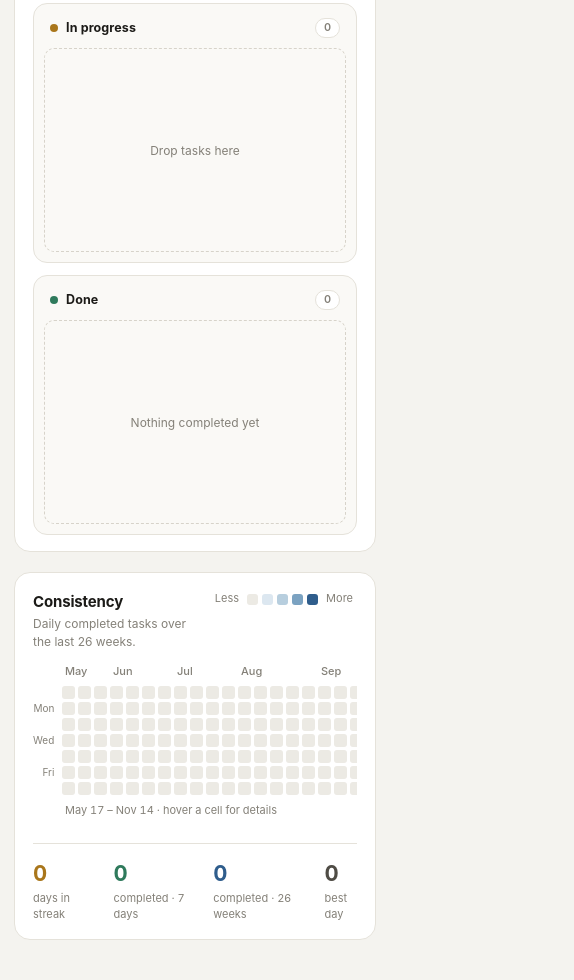
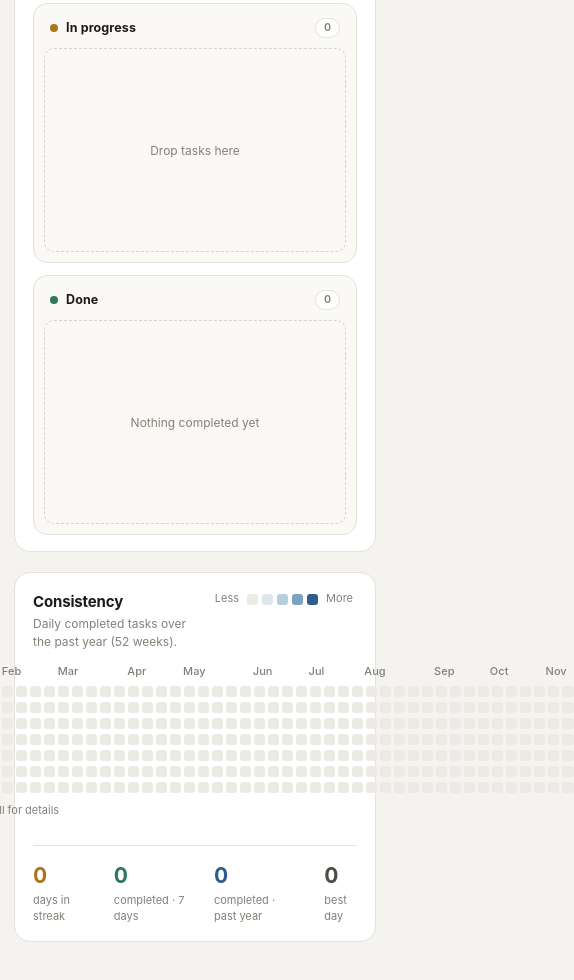
Before and after one commit to mdrealofficial/flowdesk, a browser extension: page dashboard.html in a window 390 px wide. Shown: the part 789-1769 px from the top of the page, 574 px wide, since content can reach past the window. Drawn offline with Linux system fonts and the light colour scheme.

Commit message:
Eliminate blank space in consistency section with responsive 52-week full-width heatmap

```diff
--- a/dashboard.css
+++ b/dashboard.css
@@ -486,8 +486,8 @@ body {
 
 .consistency-body {
   display: flex;
-  gap: 22px;
-  align-items: stretch;
+  gap: 24px;
+  align-items: center;
 }
 
 .heatmap-wrap {
@@ -542,14 +542,14 @@ body {
   display: grid;
   grid-auto-flow: column;
   grid-template-rows: repeat(7, 13px);
-  grid-auto-columns: 13px;
+  grid-auto-columns: minmax(11px, 1fr);
   gap: 3px;
-  width: max-content;
+  width: 100%;
 }
 
 .heat-cell {
-  width: 13px;
-  height: 13px;
+  width: 100%;
+  aspect-ratio: 1 / 1;
   border-radius: 3px;
   background: #eceae4;
   transition: transform 0.1s ease, box-shadow 0.1s ease;
--- a/dashboard.html
+++ b/dashboard.html
@@ -100,7 +100,7 @@
         <div class="section-head">
           <div>
             <h2>Consistency</h2>
-            <p>Daily completed tasks over the last 26 weeks.</p>
+            <p>Daily completed tasks over the past year (52 weeks).</p>
           </div>
           <div class="legend" aria-hidden="true">
             <span>Less</span>
@@ -134,7 +134,7 @@
             </div>
             <div class="side-stat">
               <span class="side-value" id="side-total-period">0</span>
-              <span class="side-label">completed · 26 weeks</span>
+              <span class="side-label">completed · past year</span>
             </div>
             <div class="side-stat">
               <span class="side-value" id="side-best">0</span>
--- a/dashboard.js
+++ b/dashboard.js
@@ -416,7 +416,7 @@ function renderHeatmap() {
   const today = new Date();
   const todayStr = dateKey(today);
 
-  const numWeeks = 26;
+  const numWeeks = 52;
   const start = new Date(today);
   start.setDate(start.getDate() - (today.getDay() + (numWeeks - 1) * 7));
   start.setHours(0, 0, 0, 0);
@@ -433,7 +433,7 @@ function renderHeatmap() {
     if (m !== lastMonth) {
       monthLabels.push({
         text: weekStart.toLocaleDateString(undefined, { month: 'short' }),
-        col: w,
+        pct: (w / numWeeks) * 100,
       });
       lastMonth = m;
     }
@@ -458,12 +458,11 @@ function renderHeatmap() {
 
   if (els.heatmapMonths) {
     els.heatmapMonths.replaceChildren();
-    // Grid column width is 13px + 3px gap = 16px
     for (const item of monthLabels) {
       const span = document.createElement('span');
       span.textContent = item.text;
       span.style.position = 'absolute';
-      span.style.left = `${item.col * 16}px`;
+      span.style.left = `${item.pct}%`;
       els.heatmapMonths.append(span);
     }
   }
```
